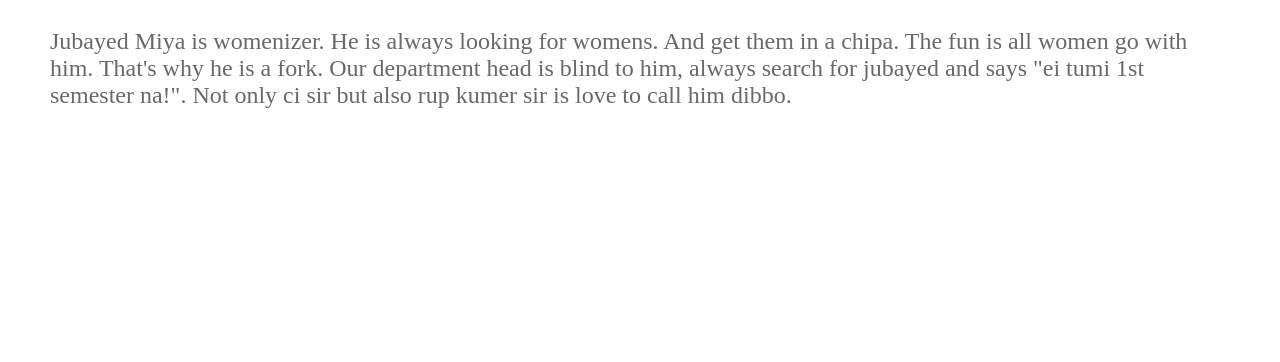
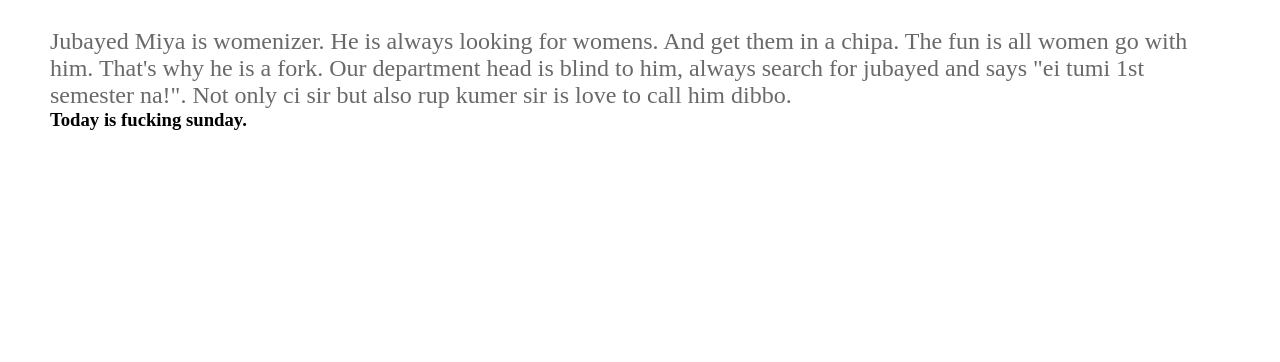
Before and after one commit to Rittik-007/test, a plain HTML site: page index.html in a window 1280 px wide. Shown: the part 208-570 px from the top of the page. Drawn offline with Linux system fonts and the light colour scheme.

Commit message:
Working with slow internet

```diff
--- a/index.html
+++ b/index.html
@@ -11,6 +11,8 @@
     <h1>Hi Jobayed Bhai!</h1>
     <p>Jubayed Miya is womenizer. He is always looking for womens. And get them in a chipa. The fun is all women go with him. That's why he is a fork. Our department head is blind to him, always search for jubayed and says "ei tumi 1st semester na!". Not only ci sir but also rup kumer sir is love to call him dibbo.</p>
 
+    <h3>Today is fucking sunday.</h3>
+
     <div class="new">
         <h4>Rittik</h4>
     </div>
```
